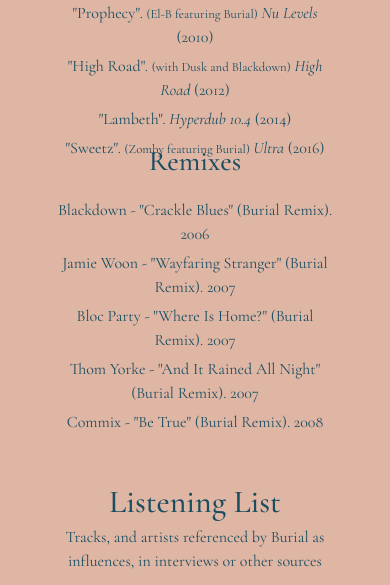
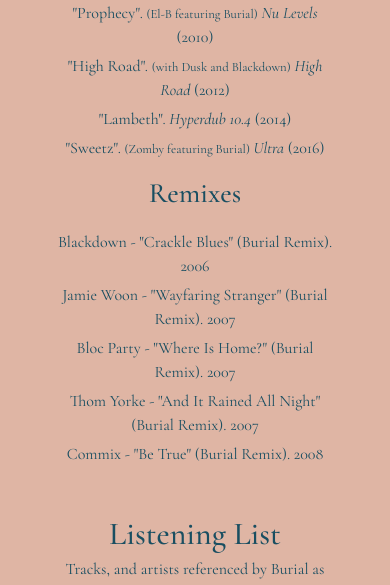
Before and after one commit to rom-dos/burial, a plain HTML site: page index.html in a window 390 px wide. Shown: the part 6390-6975 px from the top of the page. Drawn offline with nearby package versions, Linux system fonts and the light colour scheme.

Commit message:
mobile margin-top

```diff
--- a/assets/css/main.css
+++ b/assets/css/main.css
@@ -194,3 +194,7 @@ span {
 #listening-list {
   margin-top: 40px;
 }
+
+#remixes {
+  margin-top: 2rem;
+}
--- a/index.html
+++ b/index.html
@@ -301,7 +301,7 @@
         <p class="section-p">"Lambeth". <em>Hyperdub 10.4</em> (2014)</p>
         <p class="section-p">"Sweetz". <small>(Zomby featuring Burial)</small> <em>Ultra</em> (2016)</p>
       </div>
-      <div class="col-sm-6 text-center">
+      <div id="remixes" class="col-sm-6 text-center">
         <h3>Remixes</h3>
         <p class="section-p">Blackdown - "Crackle Blues" (Burial Remix). 2006</p>
         <p class="section-p">Jamie Woon - "Wayfaring Stranger" (Burial Remix). 2007</p>
```
